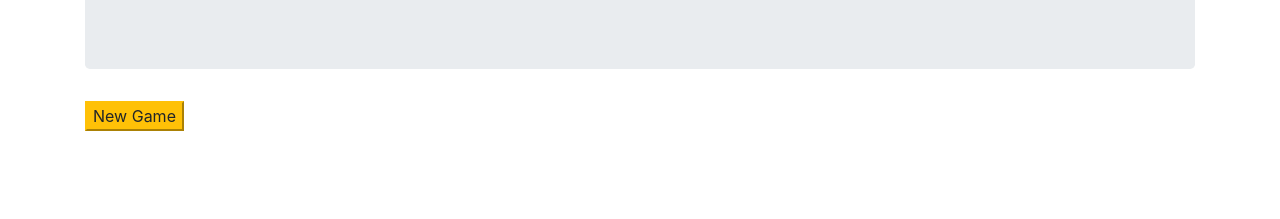
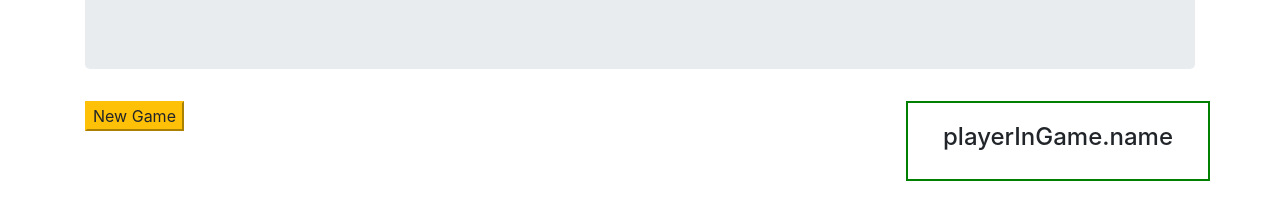
Before and after one commit to MCStuart/pig-dice, a plain HTML site: page index.html in a window 1280 px wide. Shown: the part 157-376 px from the top of the page. Drawn offline with Linux system fonts and the light colour scheme.

Commit message:
Add css styling

```diff
--- a/css/styles.css
+++ b/css/styles.css
@@ -5,3 +5,13 @@
 form.playerField {
   display: none;
 }
+
+.playerInfo {
+  float: right;
+  padding: 20px;
+  border: 2px solid green;
+}
+
+/* * {
+  border: 1px solid red;
+} */
--- a/index.html
+++ b/index.html
@@ -12,6 +12,11 @@
       <div class="jumbotron">
         <h1>Roll The Dice</h1>
         <h3>See if you can get to 100!</h3>
+      </div>
+      <div class="row  playerInfo">
+        <div class="col-xs-12 col-md-6 col-lg-6">
+          <h4>playerInGame.name</h4>
+        </div>
       </div>
       <div class="createGame">
         <button type="button" class="btn-warning" id="newGame">New Game</button>
--- a/js/scripts.js
+++ b/js/scripts.js
@@ -66,10 +66,10 @@ $(document).ready(function() {
     event.preventDefault();
     var player1 = $("input#playerName1").val();
     var player2 = $("input#playerName2").val();
+    player2 = new PlayerInGame(player2);
+    game.addPlayer(player2);
     player1 = new PlayerInGame(player1);
     game.addPlayer(player1);
-    player2 = new PlayerInGame(player2);
-    game.addPlayer(player2);
     console.log(game);
     console.log(game.currentId);
     console.log(game.players[0]);
```
